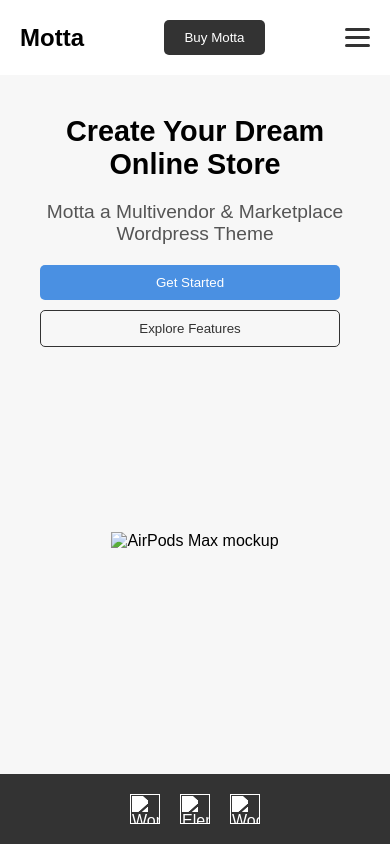
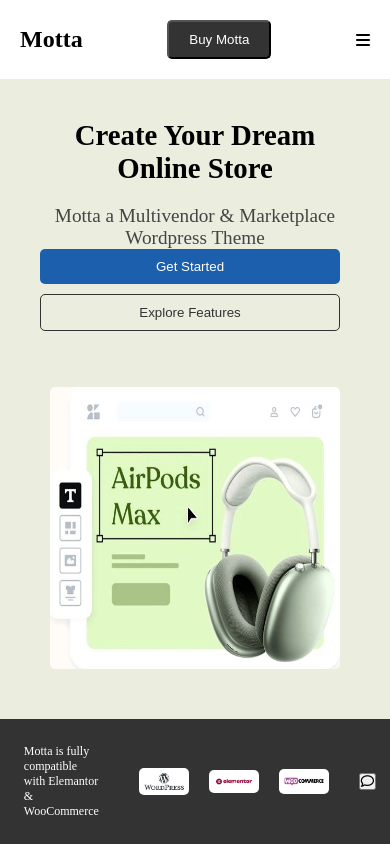
Before and after one commit to SeydaAcikgoz/Odev2, a plain HTML site: page index.html in a window 390 px wide. Drawn offline with Linux system fonts and the light colour scheme.

Commit message:
Feature:Responsive was made.

```diff
--- a/index.html
+++ b/index.html
@@ -1,31 +1,32 @@
 <html lang="tr">
 
 <head>
-    <meta charset="UTF-8">
-    <meta name="viewport" content="width=device-width, initial-scale=1.0">
     <title>MOTTA</title>
     <link href="style.css" rel="stylesheet">
 </head>
 
 <body>
     <div class="container">
-        <header>
-            <div class="logo">Motta</div>
-            <nav class="nav-links">
+        <div class="header-container">
+            <div class="logo">
+                Motta
+            </div>
+            <div class="nav-links">
                 <a href="#">Demos</a>
                 <a href="#">Mobile-First</a>
                 <a href="#">Features</a>
                 <a href="#">Documentation</a>
-            </nav>
-            <button class="buy-button">Buy Motta</button>
+            </div>
+            <div>
+                <button class="buy-button">
+                    Buy Motta
+                </button>
+            </div>
             <div class="hamburger-menu">
-                <span></span>
-                <span></span>
-                <span></span>
+                <i class="fa-solid fa-bars"></i>
             </div>
-        </header>
-
-        <main class="main-content">
+        </div>
+        <div class="main-container">
             <div class="text-section">
                 <h1>Create Your Dream Online Store</h1>
                 <p>Motta a Multivendor & Marketplace Wordpress Theme</p>
@@ -35,16 +36,24 @@
                 </div>
             </div>
             <div class="image-section">
-                <img src="airpods-mockup.png" alt="AirPods Max mockup">
+                <img src="assets/img/image.jpg" alt="AirPods Max mockup">
             </div>
-        </main>
-        <footer class="footer-logos">
-            <img src="wordpress-logo.png" alt="WordPress">
-            <img src="elementor-logo.png" alt="Elementor">
-            <img src="woocommerce-logo.png" alt="WooCommerce">
-        </footer>
         </div>
-</body>
+        <div class="footer-container">
+            <div class="footer-content">
+                <span>Motta is fully compatible with Elemantor & WooCommerce</span>
+            </div>
+            <div class="footer-logos">
+                <img src="/assets/img/wordpress.png" alt="WordPress">
+                <img src="/assets/img/elemantor.png" alt="Elementor">
+                <img src="/assets/img/woocommerce.png" alt="WooCommerce">
+            </div>
+            <div class="footer-button">
+                <button><i class="fa-regular fa-comment"></i></button>
+            </div>
+        </div>
+    </div>
+    <script src="https://kit.fontawesome.com/6633b60749.js" crossorigin="anonymous"></script>
     <script>
         const hamburgerMenu = document.querySelector('.hamburger-menu');
         const navLinks = document.querySelector('.nav-links');
@@ -52,5 +61,6 @@
             navLinks.classList.toggle('active');
         });
     </script>
+</body>
 
 </html>
--- a/style.css
+++ b/style.css
@@ -1,52 +1,58 @@
 * {
+    box-sizing: border-box;
+    padding: 0;
     margin: 0;
-    padding: 0;
-    box-sizing: border-box;
 }
 
+html,
 body {
-    font-family: Arial, sans-serif;
+    font-family: 'Times New Roman', Times, serif;
+    background-color: rgb(249, 249, 227);
 }
 
 .container {
-    display: flex;
     flex-direction: column;
     min-height: 100vh;
+    display: flex;
 }
 
-header {
-    display: flex;
+.header-container {
     justify-content: space-between;
     align-items: center;
+    display: flex;
     padding: 20px;
-    background-color: #fff;
 }
 
 .logo {
+    font-weight: bold;
     font-size: 1.5em;
-    font-weight: bold;
+}
+
+.nav-links {
+    display: flex;
+    gap: 20px;
 }
 
 .nav-links a {
+    text-decoration: none;
     margin: 0 10px;
-    text-decoration: none;
     color: #333;
 }
 
 .buy-button {
     background-color: #333;
+    padding: 10px 20px;
+    border-radius: 5px;
+    cursor: pointer;
     color: #fff;
-    padding: 10px 20px;
-    border: none;
-    border-radius: 5px;
 }
 
-.main-content {
-    display: flex;
+.main-container {
+    background-color: #ebeddf;
     flex-direction: row;
     align-items: center;
+    display: flex;
     padding: 40px;
-    background-color: #f7f7f7;
     flex: 1;
 }
 
@@ -55,64 +61,109 @@ header {
 }
 
 .text-section h1 {
-    font-size: 2em;
     margin-bottom: 20px;
+    font-size: 3em;
 }
 
 .text-section p {
     font-size: 1.2em;
-    color: #555;
-}
-
-.buttons {
-    margin-top: 20px;
+    color: #444;
 }
 
 .get-started,
 .explore-features {
     padding: 10px 20px;
-    border: none;
     border-radius: 5px;
     margin-right: 10px;
+    cursor: pointer;
+    border: none;
 }
 
 .get-started {
-    background-color: #4a90e2;
+    background-color: #1c5fad;
     color: #fff;
 }
 
 .explore-features {
     background-color: transparent;
+    border: 1px solid #333;
     color: #333;
-    border: 1px solid #333;
 }
 
 .image-section {
+    justify-content: center;
+    padding: 10px;
+    display: flex;
     flex: 1;
-    display: flex;
-    justify-content: center;
 }
 
 .image-section img {
+    border-radius: 5px;
     max-width: 100%;
     height: auto;
 }
 
+.footer-container {
+    justify-content: space-between;
+    background-color: #333;
+    justify-content: center;
+    flex-direction: row;
+    align-items: center;
+    position: relative;
+    user-select: none;
+    display: flex;
+    padding: 5px;
+    width: 100%;
+}
+
 .footer-logos {
+    align-items: center;
     display: flex;
-    justify-content: center;
+    padding: 20px;
     gap: 20px;
-    padding: 20px;
-    background-color: #333;
 }
 
 .footer-logos img {
-    height: 30px;
-    filter: brightness(0) invert(1);
+    border-radius: 5px;
+    width: 50px;
+}
+
+.footer-content {
+    font-size: 15px;
+    color: white;
+    padding: 20px;
+    height: 30%;
+}
+
+.footer-button {
+    padding: 10px;
+}
+
+.header-container {
+    justify-content: space-between;
+    background-color: #fff;
+    align-items: center;
+    position: relative;
+    display: flex;
+    padding: 20px;
+}
+
+.hamburger-menu {
+    flex-direction: column;
+    cursor: pointer;
+    display: none;
+    gap: 5px;
+}
+
+.hamburger-menu span {
+    background-color: #333;
+    border-radius: 5px;
+    width: 25px;
+    height: 3px;
 }
 
 @media (max-width: 768px) {
-    .main-content {
+    .main-container {
         flex-direction: column;
         align-items: center;
         text-align: center;
@@ -123,64 +174,22 @@ header {
     }
 
     .buttons {
+        flex-direction: column;
         display: flex;
-        flex-direction: column;
         gap: 10px;
     }
-}
 
-/* Genel Ayarlar */
-header {
-    display: flex;
-    justify-content: space-between;
-    align-items: center;
-    padding: 20px;
-    background-color: #fff;
-    position: relative;
-}
-
-.nav-links {
-    display: flex;
-    gap: 20px;
-}
-
-.buy-button {
-    background-color: #333;
-    color: #fff;
-    padding: 10px 20px;
-    border: none;
-    border-radius: 5px;
-}
-
-/* Hamburger Menüsü */
-.hamburger-menu {
-    display: none;
-    /* Varsayılan olarak gizli */
-    flex-direction: column;
-    gap: 5px;
-    cursor: pointer;
-}
-
-.hamburger-menu span {
-    width: 25px;
-    height: 3px;
-    background-color: #333;
-    border-radius: 2px;
-}
-
-/* Mobil Görünüm */
-@media (max-width: 768px) {
     .nav-links {
-        display: none;
-        /* Menü varsayılan olarak gizli */
+        box-shadow: 0 2px 10px rgba(0, 0, 0, 0.1);
+        background-color: #fff;
         flex-direction: column;
         position: absolute;
+        display: none;
+        padding: 10px;
+        z-index: 10;
         top: 100%;
+        gap: 10px;
         right: 0;
-        background-color: #fff;
-        padding: 20px;
-        box-shadow: 0 2px 10px rgba(0, 0, 0, 0.1);
-        z-index: 10;
     }
 
     .nav-links a {
@@ -189,11 +198,13 @@ header {
 
     .hamburger-menu {
         display: flex;
-        /* Hamburger menü mobilde aktif */
     }
 
     .nav-links.active {
         display: flex;
-        /* Açılır menü aktif olduğunda görünür */
+    }
+
+    .footer-content {
+        font-size: 12px;
     }
 }
```
Also changed, not shown: assets/img/elemantor.png (added), assets/img/image.jpg (added), assets/img/woocommerce.png (added), assets/img/wordpress.png (added). Lines whose indentation alone changed are shown as unchanged.
